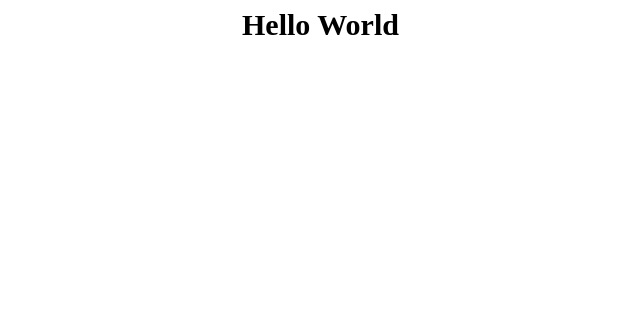
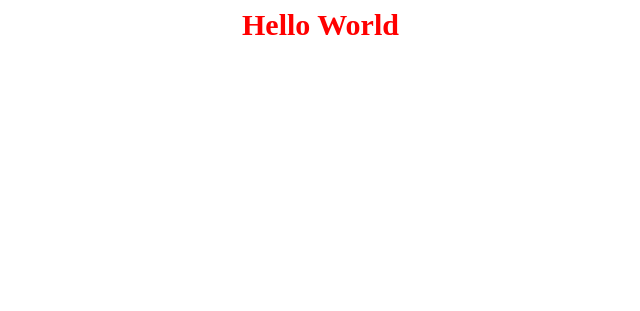
Before and after one commit to BackJIwon/BackJIwon.github.io, a plain HTML site: page index.html in a window 1280 px wide. Shown: the whole page, without its empty margins (198-838 px from the left). Drawn offline with Linux system fonts and the light colour scheme.

Commit message:
#1 인사 해주는 영역 예쁘게 수정

```diff
--- a/index.html
+++ b/index.html
@@ -7,7 +7,7 @@
    		.greeting{
    			font-size:30px;
    			font-weight:bold;
-   			color:margeta;
+   			color:#ff0000;
    			width:400px;
    			height:300px;
    			margin:auto;
```
